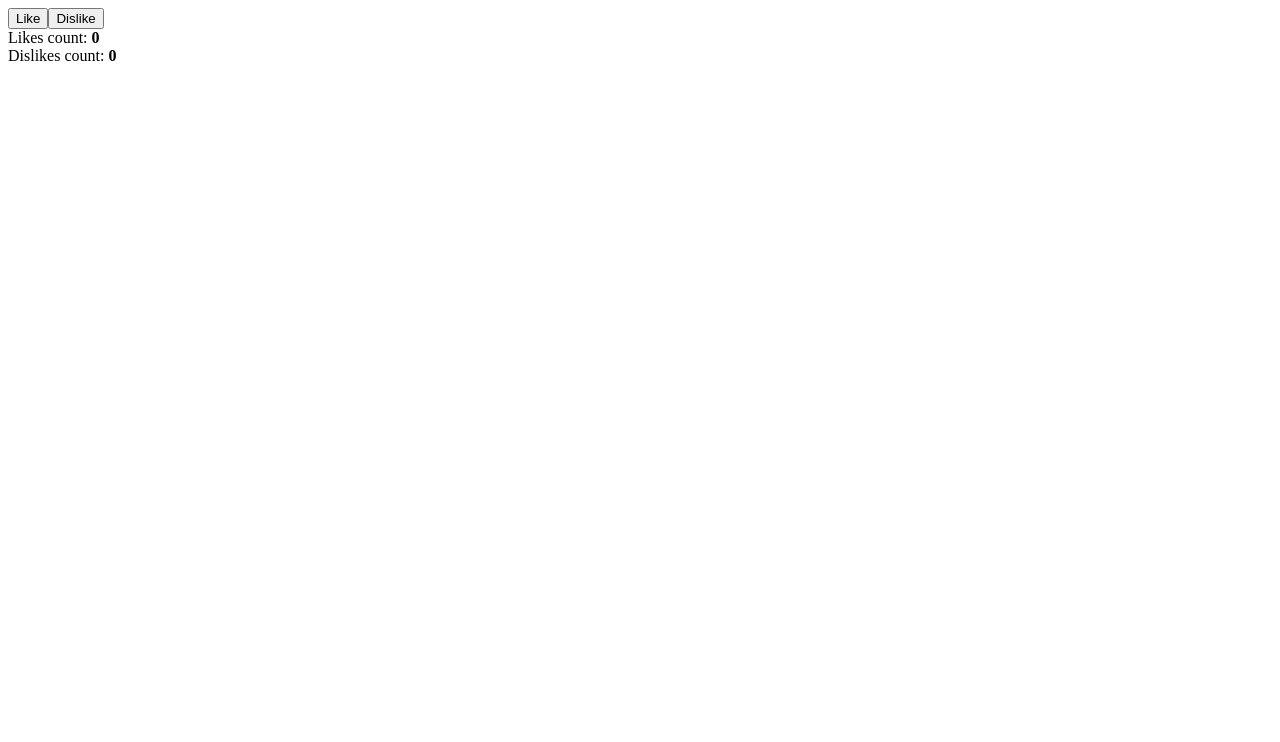
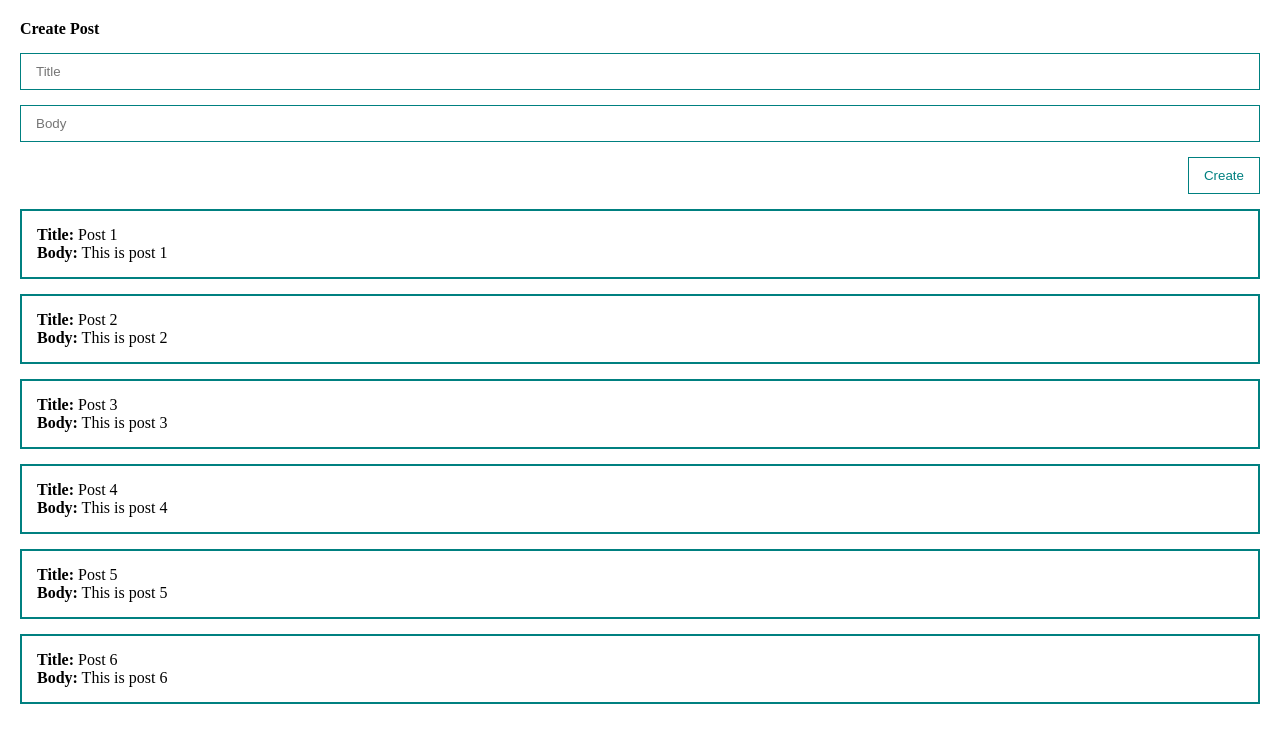
Before and after one commit to Saq-torosyan82/my-vue-project, a Vue app: page / in a window 1280 px wide. Shown: the top 742 px of the page. Built offline with nearby package versions, Linux system fonts and the light colour scheme; the HTML template or start-up script is replaced by a standard one.

Commit message:
created posts list and from to create a post

```diff
--- a/src/App.vue
+++ b/src/App.vue
@@ -1,11 +1,17 @@
 <template>
-<div>
+<div class="app">
   <div>
-    <button v-on:click="addLike">Like</button>
-    <button v-on:click="addDislike">Dislike</button>
+    <form @submit.prevent>
+      <h4>Create Post</h4>
+      <input v-bind:value="title" @input="title = $event.target.value" class="input" type="text" placeholder="Title">
+      <input v-bind:value="body" @input="body = $event.target.value" class="input" type="text" placeholder="Body">
+      <button class="btn" @click="createPost">Create</button>
+    </form>
   </div>
-  <div>Likes count:  <strong>{{ likes }}</strong></div>
-  <div>Dislikes count:  <strong>{{ dislikes }}</strong></div>
+  <div class="post" v-for="post in posts">
+    <div><strong>Title:</strong> {{ post.title }}</div>
+    <div><strong>Body:</strong> {{ post.body }}</div>
+  </div>
 </div>
 </template>
 
@@ -13,21 +19,75 @@
 export default {
   data() {
     return {
-      likes: 0,
-      dislikes: 0,
+      posts: [
+        {id: 1, title: 'Post 1', body: 'This is post 1'},
+        {id: 2, title: 'Post 2', body: 'This is post 2'},
+        {id: 3, title: 'Post 3', body: 'This is post 3'},
+        {id: 4, title: 'Post 4', body: 'This is post 4'},
+        {id: 5, title: 'Post 5', body: 'This is post 5'},
+        {id: 6, title: 'Post 6', body: 'This is post 6'},
+      ],
+      title: '',
+      body: '',
     }
   },
   methods: {
-    addLike() {
-      ++this.likes;
+    createPost(event) {
+      event.stopPropagation()
+
+      const newPost = {
+        id: Date.now(),
+        title: this.title,
+        body: this.body
+      }
+
+      this.posts.push(newPost);
+      this.resetForm()
     },
-    addDislike() {
-      ++this.dislikes;
+    resetForm() {
+      this.title = '';
+      this.body = '';
     }
   }
 }
 </script>
 
-<style scoped>
+<style>
+* {
+  margin: 0;
+  padding: 0;
+  box-sizing: border-box;
+}
 
+.app {
+  padding: 20px;
+}
+
+form {
+  display: flex;
+  flex-direction: column;
+}
+
+.post {
+  padding: 15px;
+  border: 2px solid teal;
+  margin-top: 15px;
+}
+
+.input {
+  width: 100%;
+  border: 1px solid teal;
+  padding: 10px 15px;
+  margin-top: 15px;
+}
+
+.btn {
+  margin-top: 15px;
+  align-self: flex-end;
+  padding: 10px 15px;
+  background: none;
+  border: 1px solid teal;
+  cursor: pointer;
+  color: teal;
+}
 </style>
```
